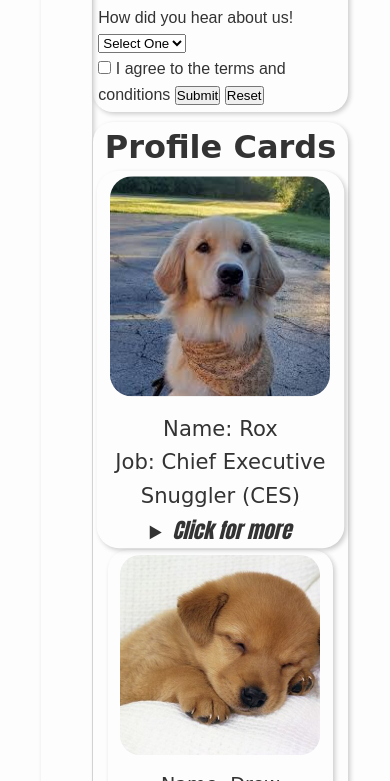
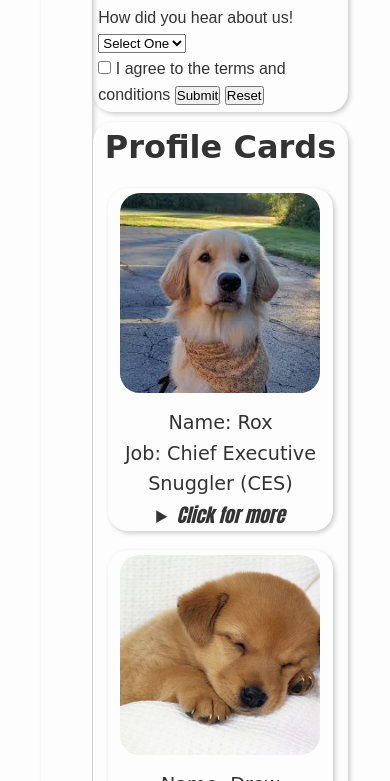
Before and after one commit to pardhu-og/sandbox-Wland, a plain HTML site: page index.html in a window 390 px wide. In both pictures the pointer is over the element 220 px from the left and 1415 px from the top of the page. Shown: the part 1056-1837 px from the top of the page. Drawn offline with Linux system fonts and the light colour scheme.

Commit message:
Minor changes

```diff
--- a/style/main.css
+++ b/style/main.css
@@ -108,7 +108,7 @@
   footer {
     grid-area: footer;
   }
-  /* Layout helpers */
+
 
   footer {
     font-size: 0.8rem;
@@ -116,4 +116,12 @@
 
   }
 
-  /* More styles for sections go here */
+
+  @media (max-width:768px) {
+    .Profilecards:hover {
+      transform: none;
+    }
+    .Profilecards summary:hover {
+      color: black;
+    }
+  }
```
